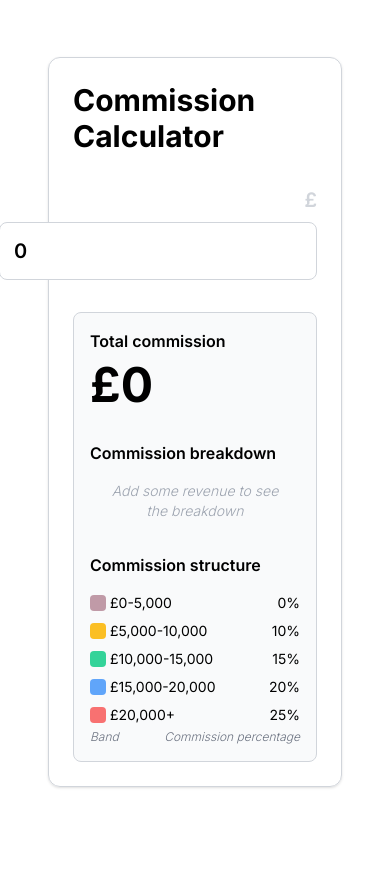
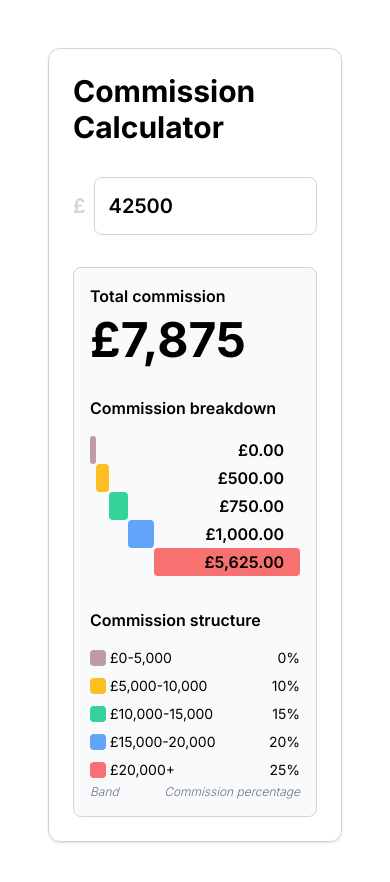
Before and after one commit to SamScott3000/oneup, a Next.js app: page / in a window 390 px wide. Shown: the top 882 px of the page. Before the commit the page ends 844 px from the top, so only its background shows below. Built offline with nearby package versions, Linux system fonts and the light colour scheme.

Commit message:
feat: initialise revenue, make input responsive

```diff
--- a/src/components/CommissionCalculator/index.tsx
+++ b/src/components/CommissionCalculator/index.tsx
@@ -40,7 +40,7 @@ const calculateCommissionFakeApiCall = (revenue: number) => {
 };
 
 export const CommissionCalculator = () => {
-  const [revenue, setRevenue] = useState(0);
+  const [revenue, setRevenue] = useState(42500);
   const [commission, setCommission] = useState<
     ReturnType<typeof calculateCommission>
   >({
@@ -72,12 +72,12 @@ export const CommissionCalculator = () => {
   return (
     <div className="p-6 border border-gray-300 rounded-xl shadow w-[700px] max-w-full">
       <h3 className="text-3xl font-bold mb-8">Commission Calculator</h3>
-      <div className="flex gap-x-2 gap-y-2 justify-end items-center flex-wrap">
+      <div className="flex gap-x-2 gap-y-2 justify-end items-center">
         <div>
           <p className="text-gray-300 font-semibold text-xl">£</p>
         </div>
         <input
-          className="border border-gray-300 rounded-lg p-3.5 flex-1 font-semibold text-xl"
+          className="border border-gray-300 rounded-lg p-3.5 flex-1 font-semibold text-xl w-0"
           type="number"
           value={revenue}
           onChange={(e) => handleInputChange(e)}
```
